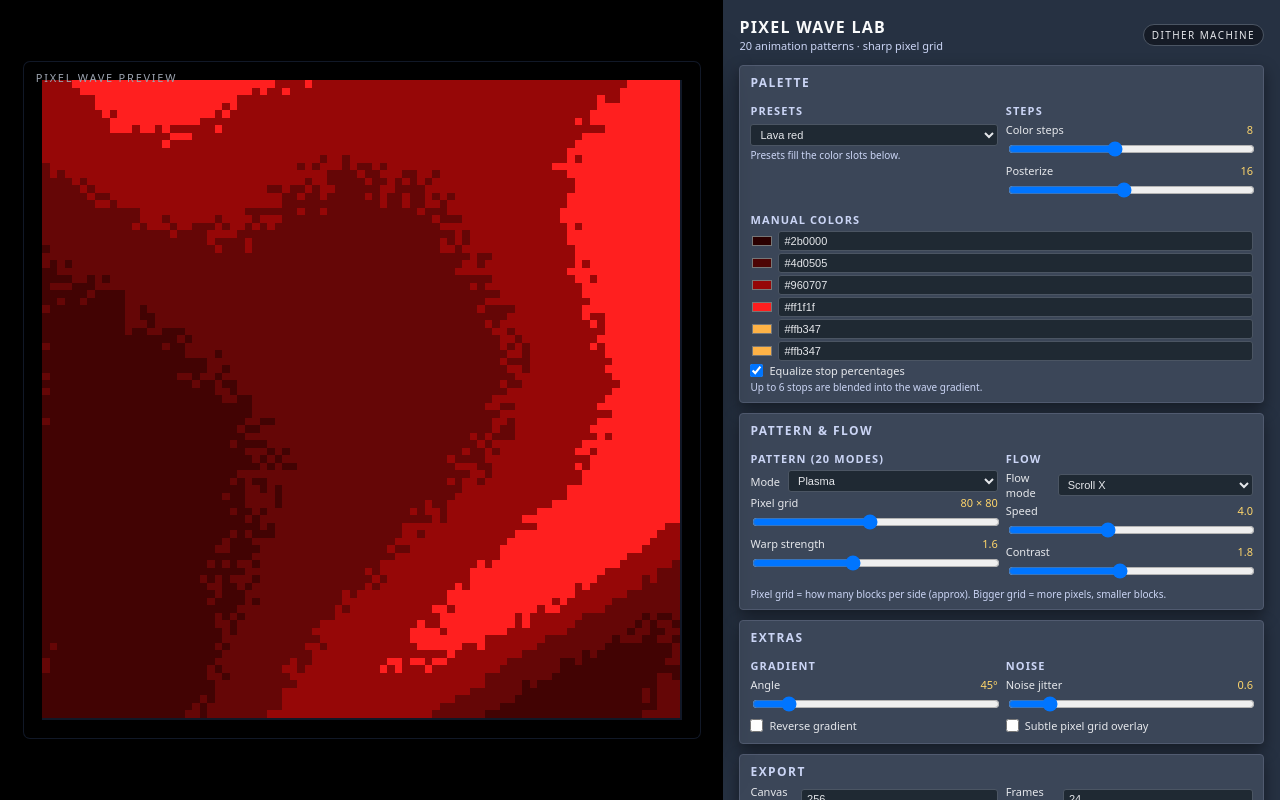
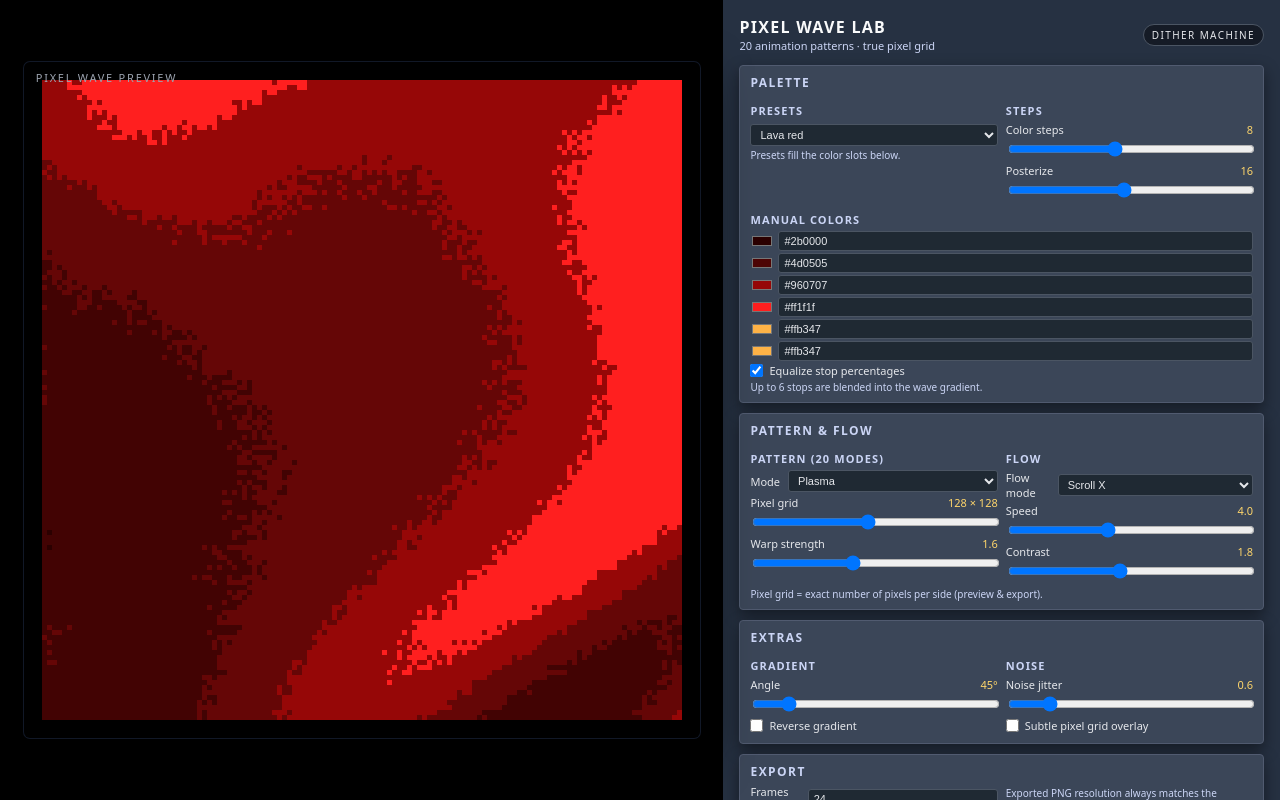
Before and after one commit to HaloLegend159/Pixel-Ani, a plain HTML site: page index.html in a window 1280 px wide. Drawn offline with Linux system fonts and the light colour scheme; animation ran at ten frames a second.

Commit message:
Update index.html

```diff
--- a/index.html
+++ b/index.html
@@ -2,7 +2,7 @@
 <html lang="en">
 <head>
   <meta charset="UTF-8" />
-  <title>Pixel Wave Lab — Sharp Pixels</title>
+  <title>Pixel Wave Lab — True Pixel Grid</title>
   <meta name="viewport" content="width=device-width, initial-scale=1.0" />
   <style>
     :root {
@@ -76,9 +76,9 @@
     #previewCanvas {
       display: block;
       background: #111827;
-      width: 640px;   /* big preview window */
+      width: 640px;   /* large display size */
       height: 640px;
-      image-rendering: pixelated;
+      image-rendering: pixelated; /* crucial for crisp upscaling */
     }
 
     @media (max-width: 900px) {
@@ -268,20 +268,20 @@
 </head>
 <body>
 <div class="app">
-  <!-- PREVIEW -->
+  <!-- LEFT: PREVIEW -->
   <div class="left-pane">
     <div class="preview-box">
       <div class="preview-label">Pixel wave preview</div>
-      <canvas id="previewCanvas" width="256" height="256"></canvas>
+      <canvas id="previewCanvas" width="128" height="128"></canvas>
     </div>
   </div>
 
-  <!-- CONTROLS -->
+  <!-- RIGHT: CONTROLS -->
   <div class="right-pane">
     <div class="header">
       <div>
         <div class="title">Pixel Wave Lab</div>
-        <div class="subtitle">20 animation patterns · sharp pixel grid</div>
+        <div class="subtitle">20 animation patterns · true pixel grid</div>
       </div>
       <div class="badge">Dither Machine</div>
     </div>
@@ -357,7 +357,7 @@
           </label>
           <div class="slider-row">
             <label>Pixel grid <span class="value" id="gridVal"></span></label>
-            <input id="pixelGrid" type="range" min="8" max="160" value="80" />
+            <input id="pixelGrid" type="range" min="16" max="256" value="128" />
           </div>
           <div class="slider-row">
             <label>Warp strength <span class="value" id="warpVal"></span></label>
@@ -389,7 +389,7 @@
         </div>
       </div>
       <div class="footer-note">
-        Pixel grid = how many blocks per side (approx). Bigger grid = more pixels, smaller blocks.
+        Pixel grid = exact number of pixels per side (preview & export).
       </div>
     </div>
 
@@ -428,17 +428,15 @@
       <div class="panel-row">
         <div class="panel-col">
           <label>
-            Canvas size
-            <input id="exportSize" type="number" min="64" max="512" step="16" value="256" />
-          </label>
-          <div class="small">Preview uses this resolution (scaled to big window).</div>
-        </div>
-        <div class="panel-col">
-          <label>
             Frames (loop)
             <input id="exportFrames" type="number" min="4" max="64" step="4" value="24" />
           </label>
           <div class="small">Used for sprite sheet export.</div>
+        </div>
+        <div class="panel-col">
+          <div class="small">
+            Exported PNG resolution always matches the current pixel grid.
+          </div>
         </div>
       </div>
       <div class="button-bar">
@@ -446,14 +444,14 @@
         <button id="btnExportSprite">Export sprite-sheet PNG (loop)</button>
       </div>
       <div class="footer-note">
-        Sprite sheet = frames laid out horizontally. Drop into your game / GIF tool and animate across.
+        Sprite sheet = frames laid out horizontally. Drop into your game / GIF tool and animate.
       </div>
     </div>
   </div>
 </div>
 
 <script>
-/* ==== Utility ==== */
+/* ---------- Utils ---------- */
 function lerp(a, b, t) { return a + (b - a) * t; }
 function clamp01(x) { return x < 0 ? 0 : x > 1 ? 1 : x; }
 
@@ -466,18 +464,18 @@ function hexToRgb(hex) {
   return { r: (num >> 16) & 255, g: (num >> 8) & 255, b: num & 255 };
 }
 
-/* ==== Palette / color stops ==== */
+/* ---------- Palette setup ---------- */
 const colorSlotsEl = document.getElementById("colorSlots");
 const palettePresetEl = document.getElementById("palettePreset");
 const equalizeStopsEl = document.getElementById("equalizeStops");
 
 const PALETTES = {
-  lava: ["#2b0000", "#4d0505", "#960707", "#ff1f1f", "#ffb347"],
-  demo: ["#e9345c", "#ff9200", "#fede72", "#2cb299", "#74d6f5", "#b2689e"],
+  lava:   ["#2b0000", "#4d0505", "#960707", "#ff1f1f", "#ffb347"],
+  demo:   ["#e9345c", "#ff9200", "#fede72", "#2cb299", "#74d6f5", "#b2689e"],
   sunset: ["#ff3b3b", "#ff8a3b", "#ffd75d", "#f9f4e8"],
-  aqua: ["#031b3b", "#0c88ff", "#36d9ff", "#8af4ff"],
-  cga: ["#000000", "#55ffff", "#ff55ff", "#ffffff"],
-  mono: ["#080808", "#f5f5f5"],
+  aqua:   ["#031b3b", "#0c88ff", "#36d9ff", "#8af4ff"],
+  cga:    ["#000000", "#55ffff", "#ff55ff", "#ffffff"],
+  mono:   ["#080808", "#f5f5f5"],
 };
 
 const MAX_STOPS = 6;
@@ -538,7 +536,7 @@ function getStops() {
   return stops;
 }
 
-/* ==== UI elements ==== */
+/* ---------- UI elements ---------- */
 const stepsEl = document.getElementById("steps");
 const posterizeEl = document.getElementById("posterize");
 const patternModeEl = document.getElementById("patternMode");
@@ -551,7 +549,6 @@ const angleEl = document.getElementById("angle");
 const reverseGradientEl = document.getElementById("reverseGradient");
 const noiseAmountEl = document.getElementById("noiseAmount");
 const previewGridEl = document.getElementById("previewGrid");
-const exportSizeEl = document.getElementById("exportSize");
 const exportFramesEl = document.getElementById("exportFrames");
 
 const stepsVal = document.getElementById("stepsVal");
@@ -566,8 +563,6 @@ const noiseVal = document.getElementById("noiseVal");
 function updateLabels() {
   stepsVal.textContent = stepsEl.value;
   posterVal.textContent = posterizeEl.value;
-  const g = pixelGridEl.value;
-  gridVal.textContent = g + " × " + g;
   warpVal.textContent = (warpEl.value / 10).toFixed(1);
   speedVal.textContent = (animSpeedEl.value / 10).toFixed(1);
   contrastVal.textContent = (contrastEl.value / 10).toFixed(1);
@@ -575,7 +570,7 @@ function updateLabels() {
   noiseVal.textContent = (noiseAmountEl.value / 10).toFixed(1);
 }
 
-/* ==== Gradient sampling ==== */
+/* ---------- Gradient sampling ---------- */
 function sampleGradient(t, stops, posterLevels) {
   t = clamp01(t);
   if (posterLevels > 0) {
@@ -604,14 +599,13 @@ function sampleGradient(t, stops, posterLevels) {
   };
 }
 
-/* ==== Wave field (20 patterns, no checker) ==== */
+/* ---------- Wave field (patterns) ---------- */
 function waveField(nx, ny, timeMs, pattern, warp, contrast, flowMode) {
   let x = nx;
   let y = ny;
   const w = warp / 100.0;
   const t = timeMs * 0.0005;
 
-  // Flow transforms
   if (flowMode === "scrollX") {
     x += t * 0.6;
   } else if (flowMode === "scrollY") {
@@ -635,7 +629,6 @@ function waveField(nx, ny, timeMs, pattern, warp, contrast, flowMode) {
     y += Math.cos((y - t) * 6.7) * 0.04;
   }
 
-  // Warp
   x += Math.sin((y + t) * 6.0) * w;
   y += Math.cos((x - t) * 5.0) * w;
 
@@ -773,32 +766,20 @@ function waveField(nx, ny, timeMs, pattern, warp, contrast, flowMode) {
   return clamp01(tval);
 }
 
-/* ==== Render ==== */
+/* ---------- Preview & draw ---------- */
 const preview = document.getElementById("previewCanvas");
 const pctx = preview.getContext("2d");
 pctx.imageSmoothingEnabled = false;
 
-let lastSize = parseInt(exportSizeEl.value, 10) || 256;
-
-function resizePreviewIfNeeded() {
-  const size = parseInt(exportSizeEl.value, 10) || 256;
-  if (size !== lastSize) {
-    lastSize = size;
-    preview.width = size;
-    preview.height = size;
-    pctx.imageSmoothingEnabled = false; // reset after resize
-  }
+function syncCanvasToGrid() {
+  const grid = parseInt(pixelGridEl.value, 10) || 128;
+  preview.width = grid;
+  preview.height = grid;
+  pctx.imageSmoothingEnabled = false;
+  gridVal.textContent = grid + " × " + grid;
 }
 
 function drawFrame(ctx, size, timeMs) {
-  // integer-aligned pixels: choose a pixelSize, derive grid from that
-  const targetGrid = parseInt(pixelGridEl.value, 10) || 32;
-  const pixelSize = Math.max(1, Math.round(size / targetGrid));
-  const grid = Math.floor(size / pixelSize);
-  const cellSize = pixelSize;
-  const cols = grid;
-  const rows = grid;
-
   const stops = getStops();
   const steps = parseInt(stepsEl.value, 10);
   const poster = parseInt(posterizeEl.value, 10);
@@ -815,26 +796,26 @@ function drawFrame(ctx, size, timeMs) {
   const ca = Math.cos(angleRad);
   const sa = Math.sin(angleRad);
 
-  for (let j = 0; j < rows; j++) {
-    for (let i = 0; i < cols; i++) {
-      const cx = (i + 0.5) * cellSize;
-      const cy = (j + 0.5) * cellSize;
-      const nx = cx / size;
-      const ny = cy / size;
+  const w = size;
+  const h = size;
 
-      // gradient line
+  ctx.clearRect(0, 0, w, h);
+
+  for (let y = 0; y < h; y++) {
+    for (let x = 0; x < w; x++) {
+      const nx = (x + 0.5) / w;
+      const ny = (y + 0.5) / h;
+
       let gx = nx - 0.5, gy = ny - 0.5;
       const gpos = gx * ca - gy * sa;
       let baseGrad = 0.5 + gpos;
       baseGrad = clamp01(baseGrad);
 
-      // wave value
       const waveVal = waveField(nx, ny, timeMs, pattern, warp, contrast, flowMode);
       let combined = baseGrad * 0.35 + waveVal * 0.65;
 
-      // noise jitter
       if (noiseAmt > 0) {
-        const seed = (i * 374761393 + j * 668265263) ^ (timeMs | 0);
+        const seed = (x * 374761393 + y * 668265263) ^ (timeMs | 0);
         const rnd = ((seed ^ (seed >> 13)) * 1274126177 >>> 16) & 255;
         const n = (rnd / 255.0 - 0.5) * noiseAmt * 2.0;
         combined = clamp01(combined + n);
@@ -845,37 +826,32 @@ function drawFrame(ctx, size, timeMs) {
       const q = Math.round(combined * (steps - 1)) / (steps - 1);
       const color = sampleGradient(q, stops, poster);
       ctx.fillStyle = `rgb(${color.r},${color.g},${color.b})`;
-      ctx.fillRect(
-        i * cellSize,
-        j * cellSize,
-        cellSize,
-        cellSize
-      );
+      ctx.fillRect(x, y, 1, 1);
     }
   }
 
   if (showGrid) {
     ctx.strokeStyle = "rgba(0,0,0,0.22)";
     ctx.lineWidth = 1;
-    for (let x = 0; x < size; x += cellSize) {
+    for (let x = 0; x < w; x++) {
       ctx.beginPath();
       ctx.moveTo(x + 0.5, 0);
-      ctx.lineTo(x + 0.5, size);
+      ctx.lineTo(x + 0.5, h);
       ctx.stroke();
     }
-    for (let y = 0; y < size; y += cellSize) {
+    for (let y = 0; y < h; y++) {
       ctx.beginPath();
       ctx.moveTo(0, y + 0.5);
-      ctx.lineTo(size, y + 0.5);
+      ctx.lineTo(w, y + 0.5);
       ctx.stroke();
     }
   }
 }
 
-/* ==== Animation loop ==== */
+/* ---------- Animation loop ---------- */
 let startTime = performance.now();
+
 function loop() {
-  resizePreviewIfNeeded();
   const now = performance.now();
   let t = now - startTime;
   if (flowModeEl.value === "off") t = 0;
@@ -885,7 +861,7 @@ function loop() {
   requestAnimationFrame(loop);
 }
 
-/* ==== Export helpers ==== */
+/* ---------- Export helpers ---------- */
 function downloadDataUrl(url, filename) {
   const a = document.createElement("a");
   a.href = url;
@@ -896,54 +872,53 @@ function downloadDataUrl(url, filename) {
 }
 
 document.getElementById("btnExportPNG").addEventListener("click", () => {
-  const size = parseInt(exportSizeEl.value, 10) || 256;
+  const size = preview.width; // exact pixel grid
   const canvas = document.createElement("canvas");
   canvas.width = size;
   canvas.height = size;
   const ctx = canvas.getContext("2d");
   ctx.imageSmoothingEnabled = false;
 
-  let t = performance.now() - startTime;
-  if (flowModeEl.value === "off") t = 0;
-  else t *= (parseInt(animSpeedEl.value, 10) / 30.0);
+  // Copy exactly the current preview pixels:
+  ctx.drawImage(preview, 0, 0);
 
-  drawFrame(ctx, size, t);
   const url = canvas.toDataURL("image/png");
   downloadDataUrl(url, "pixel_wave_frame.png");
 });
 
 document.getElementById("btnExportSprite").addEventListener("click", () => {
-  const size = parseInt(exportSizeEl.value, 10) || 256;
+  const baseSize = preview.width; // exact pixel grid
   const frames = parseInt(exportFramesEl.value, 10) || 24;
 
-  const canvas = document.createElement("canvas");
-  canvas.width = size * frames;
-  canvas.height = size;
-  const ctx = canvas.getContext("2d");
-  ctx.imageSmoothingEnabled = false;
+  const sheet = document.createElement("canvas");
+  sheet.width = baseSize * frames;
+  sheet.height = baseSize;
+  const sctx = sheet.getContext("2d");
+  sctx.imageSmoothingEnabled = false;
 
   for (let i = 0; i < frames; i++) {
+    const frameCanvas = document.createElement("canvas");
+    frameCanvas.width = baseSize;
+    frameCanvas.height = baseSize;
+    const fctx = frameCanvas.getContext("2d");
+    fctx.imageSmoothingEnabled = false;
+
     let localT = (i / frames) * 4000;
     if (flowModeEl.value === "off") localT = 0;
     else localT *= (parseInt(animSpeedEl.value, 10) / 30.0);
 
-    const temp = document.createElement("canvas");
-    temp.width = size;
-    temp.height = size;
-    const tctx = temp.getContext("2d");
-    tctx.imageSmoothingEnabled = false;
-    drawFrame(tctx, size, localT);
-
-    ctx.drawImage(temp, size * i, 0);
+    drawFrame(fctx, baseSize, localT);
+    sctx.drawImage(frameCanvas, baseSize * i, 0);
   }
 
-  const url = canvas.toDataURL("image/png");
+  const url = sheet.toDataURL("image/png");
   downloadDataUrl(url, "pixel_wave_sprite_sheet.png");
 });
 
-/* ==== Init ==== */
+/* ---------- Init ---------- */
 createColorSlots();
-applyPalettePreset("lava"); // start like your lava example
+applyPalettePreset("lava");
+syncCanvasToGrid();
 updateLabels();
 
 palettePresetEl.addEventListener("change", () => {
@@ -951,12 +926,15 @@ palettePresetEl.addEventListener("change", () => {
 });
 
 [
-  stepsEl, posterizeEl, pixelGridEl, warpEl,
+  stepsEl, posterizeEl, warpEl,
   animSpeedEl, contrastEl, angleEl, noiseAmountEl
 ].forEach(el => el.addEventListener("input", updateLabels));
 
+pixelGridEl.addEventListener("input", () => {
+  syncCanvasToGrid();
+});
+
 updateLabels();
-resizePreviewIfNeeded();
 requestAnimationFrame(loop);
 </script>
 </body>
```
